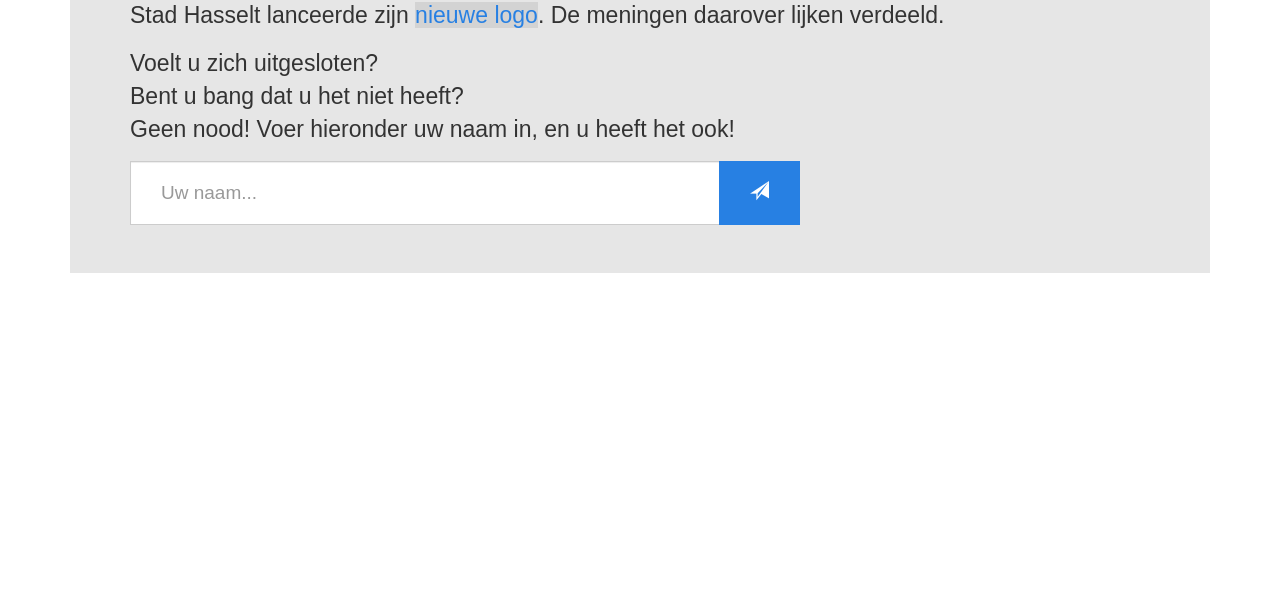
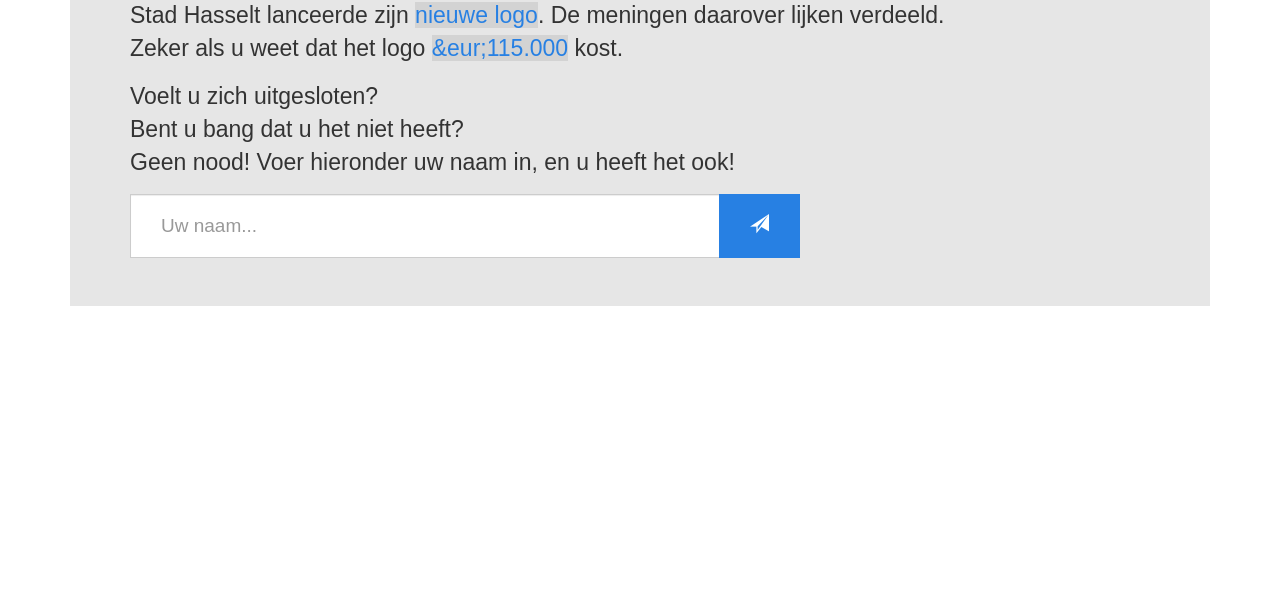
Before and after one commit to woutervddn/uheefthet.be, a plain HTML site: page index.html in a window 1280 px wide. Shown: the part 185-800 px from the top of the page. Drawn offline with nearby package versions, Linux system fonts and the light colour scheme.

Commit message:
extra link

```diff
--- a/index.html
+++ b/index.html
@@ -49,7 +49,7 @@
         <div class="col-md-12">
           <div class="jumbotron">
         <h1>Hasselt heeft het, U toch ook?</h1>
-        <p>Stad Hasselt lanceerde zijn <a href="http://hasseltheefthet.be" target="_blank">nieuwe logo</a>. De meningen daarover lijken verdeeld.</p>
+        <p>Stad Hasselt lanceerde zijn <a href="http://hasseltheefthet.be" target="_blank">nieuwe logo</a>. De meningen daarover lijken verdeeld.<br/>Zeker als u weet dat het logo <a href="http://www.hbvl.be/cnt/dmf20170623_02938238/nieuw-stadslogo-kostte-115-000-euro-hasselt-heeft-het" target="_blank">&eur;115.000</a> kost.</p>
         <p>Voelt u zich uitgesloten?<br/>Bent u bang dat u het niet heeft?<br/>Geen nood! Voer hieronder uw naam in, en u heeft het ook!</p>
         <div class="row">
           <div class="col-md-8">
```
